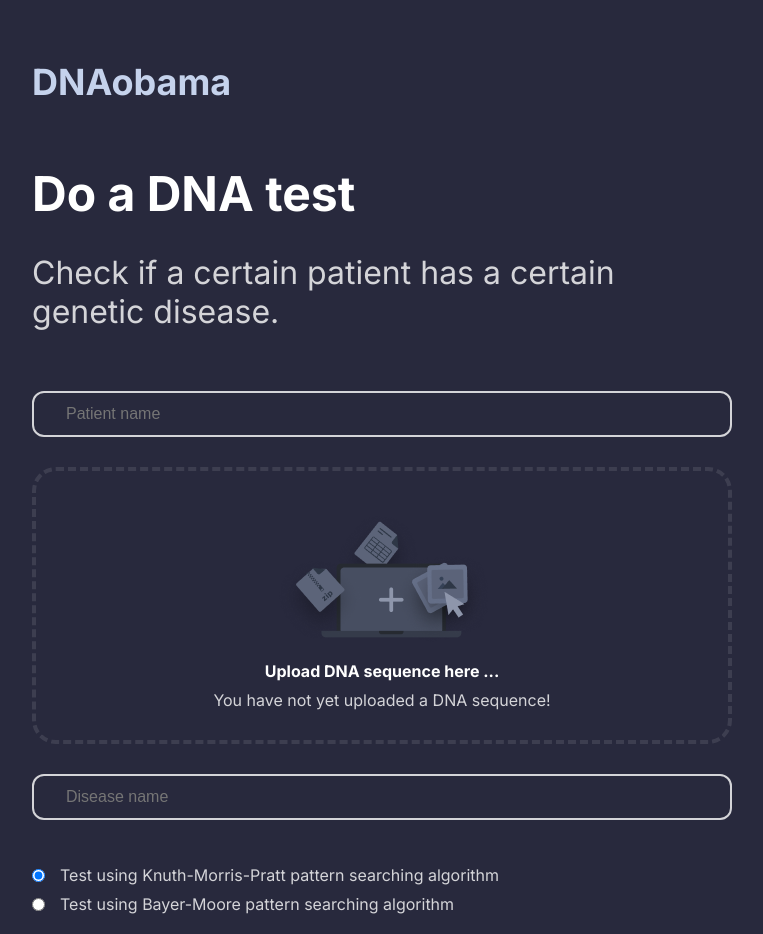
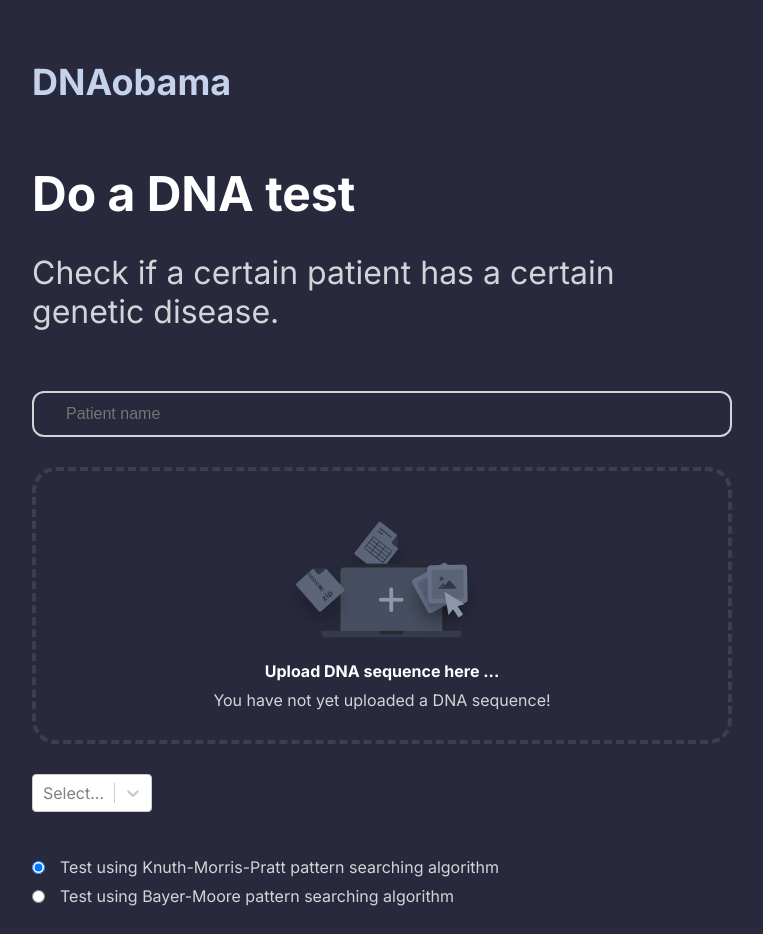
Before and after one commit to rayhankinan/Tubes3_13520029, a React (Vite) app in the folder frontend/: page /dna-test in a window 1280 px wide. Shown: the top 934 px of the page, without its empty margins (28-791 px from the left). Built offline with nearby package versions, Linux system fonts and the light colour scheme; no server answers.

Commit message:
added dropdown box for dna test

```diff
--- a/frontend/package.json
+++ b/frontend/package.json
@@ -14,6 +14,7 @@
     "react-dom": "^18.0.0",
     "react-loading": "^2.0.3",
     "react-router-dom": "^6.3.0",
+    "react-select": "^5.3.0",
     "react-toastify": "^8.2.0"
   },
   "devDependencies": {
--- a/frontend/src/pages/DnaTest/DnaTest.jsx
+++ b/frontend/src/pages/DnaTest/DnaTest.jsx
@@ -9,15 +9,17 @@ import axios from "axios";
 import { useEffect } from "react";
 import { ToastContainer, toast } from "react-toastify";
 import Loading from "../Loading";
+import Select from 'react-select';
 
 const DnaTest = () => {
   const textRef = useRef(null);
   const infoRef = useRef(null);
   const nameRef = useRef(null);
-  const diseaseRef = useRef(null);
 
   const [isSubmitted, setIsSubmitted] = useState(false);
   const [isLoading, setIsLoading] = useState(false);
+  const [diseases, setDiseases] = useState([]);
+  const [disease, setDisease] = useState("");
   const [data, setData] = useState({});
   const [date, setDate] = useState("");
   const [text, setText] = useState("");
@@ -26,7 +28,23 @@ const DnaTest = () => {
   const URL = "https://dna-pattern-matching.herokuapp.com/api/predictions/";
   const [method, setMethod] = useState("kmp");
 
+  const fetchDiseases = async (e) => {
+    const diseasesURL = "https://dna-pattern-matching.herokuapp.com/api/diseases/";
+    const response = await axios.get(diseasesURL);
+    setDiseases(response.data);
+  }
+
+  useEffect(() => {
+    setIsLoading(true);
+    fetchDiseases();
+    setIsLoading(false);
+  }, [])
+
   useEffect(() => {}, [data]);
+
+  const handleChange = (selectedOption) => {
+    setDisease(selectedOption.value);
+  }
 
   const showFile = async (e) => {
     e.preventDefault();
@@ -42,7 +60,7 @@ const DnaTest = () => {
 
   const handleSubmit = (e) => {
     e.preventDefault();
-    if (nameRef.current.value == "" || diseaseRef.current.value == "") {
+    if (nameRef.current.value === "" || disease === "") {
       toast.error("Please fill out the form first!", {
         position: "bottom-center",
         autoClose: 2000,
@@ -81,7 +99,7 @@ const DnaTest = () => {
     } else {
       let body = {
         User: nameRef.current.value,
-        Disease: diseaseRef.current.value,
+        Disease: disease,
         DNASequence: text,
         IsKMP: method === "kmp" ? true : false,
       };
@@ -185,12 +203,11 @@ const DnaTest = () => {
               </p>
             </div>
           </label>
-          <input
-            type="text"
-            className={styles.diseaseInput}
-            placeholder="Disease name"
-            ref={diseaseRef}
-          />
+          <Select options={
+            diseases.map((disease) => {
+              return {value: disease.Name, label: disease.Name};
+            })
+          } onChange={handleChange}/>
           <div className={styles.radioContainer}>
             <div className={styles.radioFlex}>
               <input
```
Also changed, not shown: 1 other file (tests, documents, lock files or other folders).
